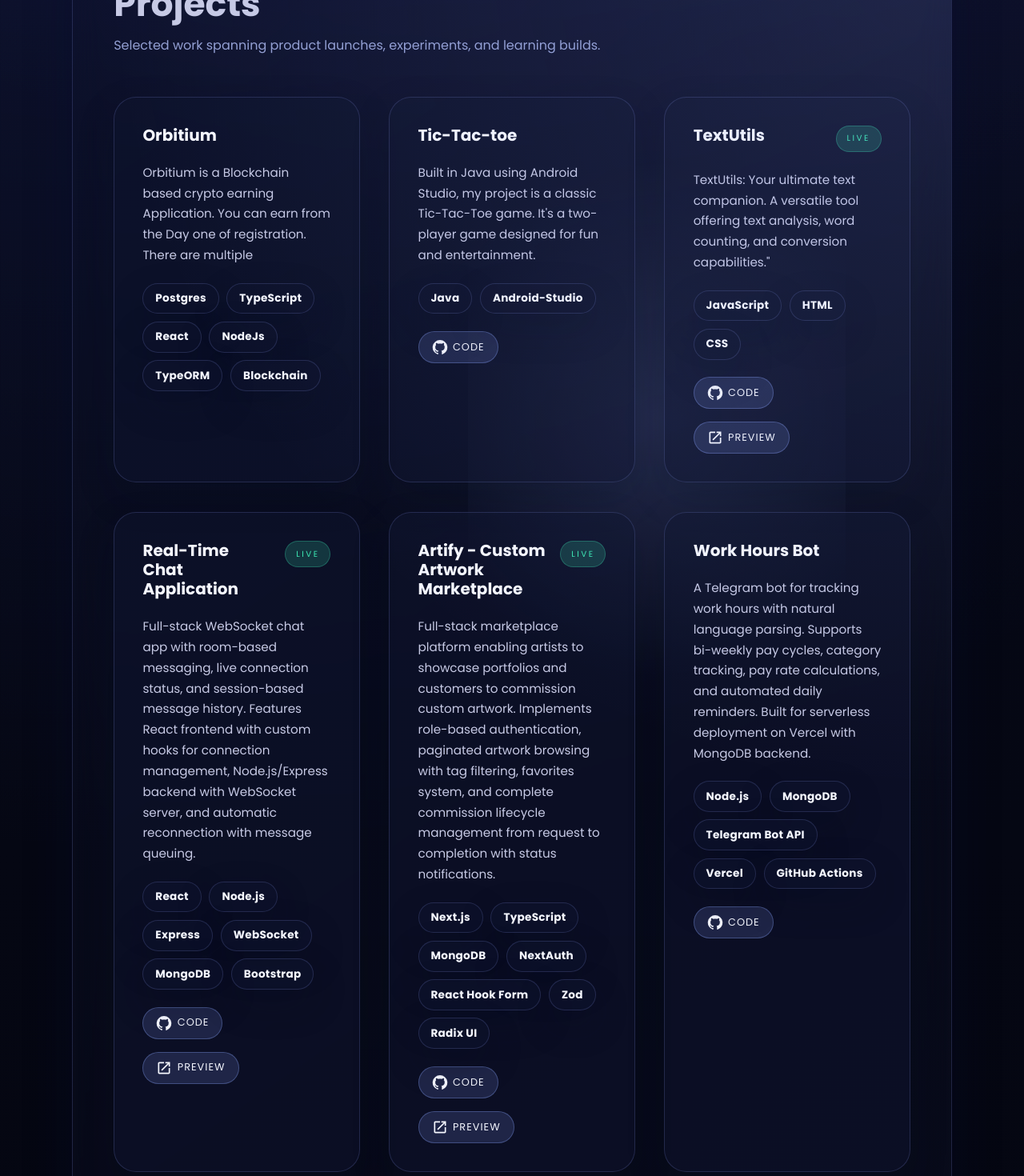
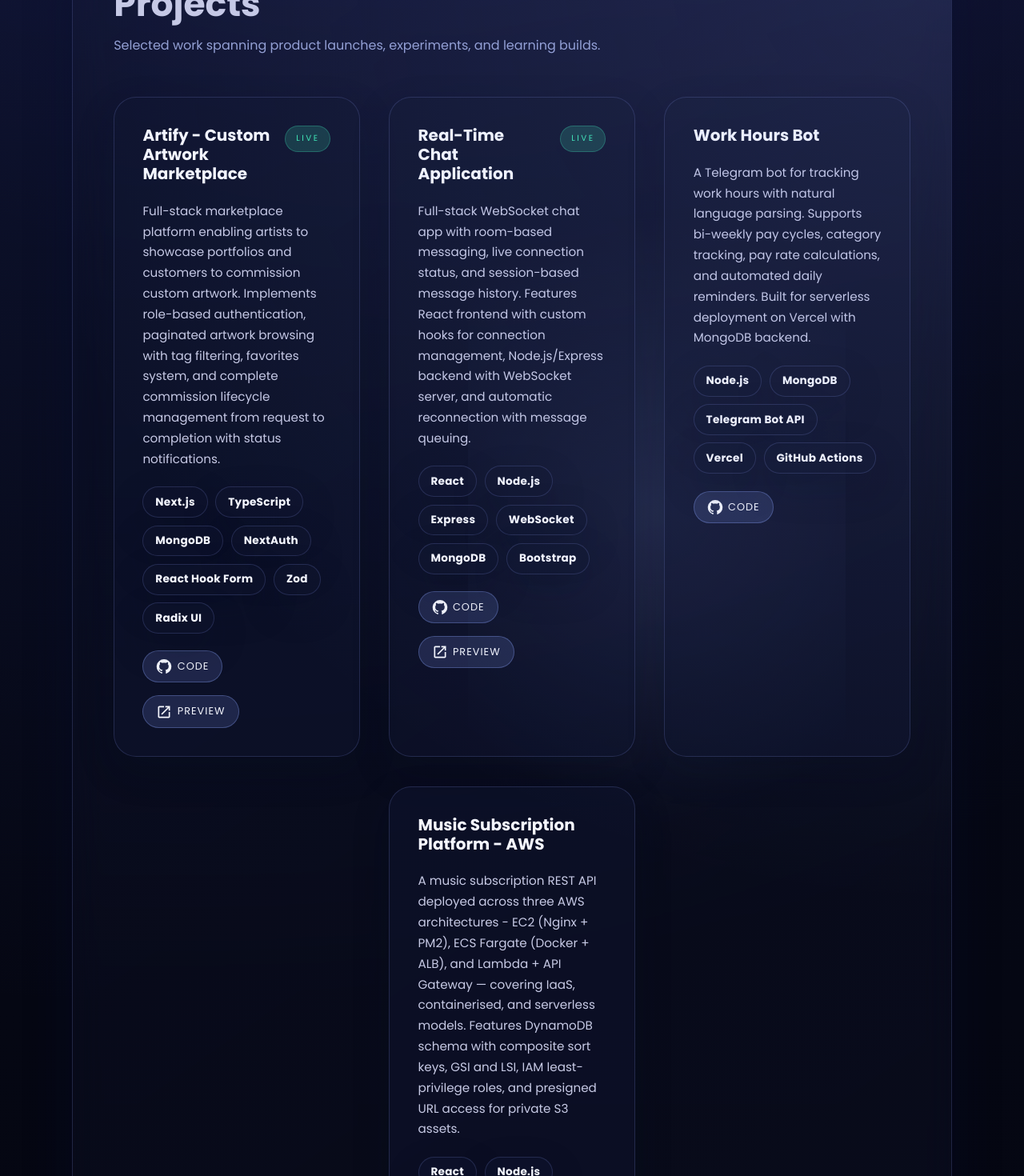
Before and after one commit to krn1904/Portfolio, a React (Create React App) app: page / in a window 1280 px wide. Shown: the part 2240-3710 px from the top of the page at 80% size. Built offline with nearby package versions, Linux system fonts and the light colour scheme; no server answers.

Commit message:
remove unnecessary projects and rearrange the order. add aws music project as well

```diff
--- a/src/portfolio.js
+++ b/src/portfolio.js
@@ -65,20 +65,20 @@
 const projects = [
   // projects can be added an removed
   // if there are no projects, Projects section won't show up
-  {
-    name: 'Orbitium',
-    description:
-      'Orbitium is a Blockchain based crypto earning Application. You can earn from the Day one of registration. There are multiple',
-    stack: ['Postgres', 'TypeScript', 'React', 'NodeJs', 'TypeORM', 'Blockchain'],
-  },
-  {
-    name: 'Tic-Tac-toe',
-    description:
-      "Built in Java using Android Studio, my project is a classic Tic-Tac-Toe game. It's a two-player game designed for fun and entertainment.",
-    stack: [ 'Java', 'Android-Studio'],
-    sourceCode: 'https://github.com/krn1904/Tic-Tac-Toe',
-    // livePreview: 'https://github.com',
-  },
+  // {
+  //   name: 'Orbitium',
+  //   description:
+  //     'Orbitium is a Blockchain based crypto earning Application. You can earn from the Day one of registration. There are multiple',
+  //   stack: ['Postgres', 'TypeScript', 'React', 'NodeJs', 'TypeORM', 'Blockchain'],
+  // },
+  // {
+  //   name: 'Tic-Tac-toe',
+  //   description:
+  //     "Built in Java using Android Studio, my project is a classic Tic-Tac-Toe game. It's a two-player game designed for fun and entertainment.",
+  //   stack: [ 'Java', 'Android-Studio'],
+  //   sourceCode: 'https://github.com/krn1904/Tic-Tac-Toe',
+  //   // livePreview: 'https://github.com',
+  // },
   // removed project as it is not completed and not have any preeview. Think to add later when completed
   // {
   //   name: 'Book-E-Sell',
@@ -98,13 +98,21 @@
   //   sourceCode: 'https://github.com/krn1904/CurrencyConverter',
   //   // livePreview: 'https://github.com',
   // },
+  // {
+  //   name: 'TextUtils',
+  //   description:
+  //     'TextUtils: Your ultimate text companion. A versatile tool offering text analysis, word counting, and conversion capabilities."',
+  //   stack: ['JavaScript', 'HTML', 'CSS'],
+  //   sourceCode: "https://github.com/krn1904/textutils",
+  //   livePreview: process.env.REACT_APP_TEXTUTILSURL
+  // },
   {
-    name: 'TextUtils',
+    name: 'Artify - Custom Artwork Marketplace',
     description:
-      'TextUtils: Your ultimate text companion. A versatile tool offering text analysis, word counting, and conversion capabilities."',
-    stack: ['JavaScript', 'HTML', 'CSS'],
-    sourceCode: "https://github.com/krn1904/textutils",
-    livePreview: process.env.REACT_APP_TEXTUTILSURL
+      'Full-stack marketplace platform enabling artists to showcase portfolios and customers to commission custom artwork. Implements role-based authentication, paginated artwork browsing with tag filtering, favorites system, and complete commission lifecycle management from request to completion with status notifications.',
+    stack: ['Next.js', 'TypeScript', 'MongoDB', 'NextAuth', 'React Hook Form', 'Zod', 'Radix UI'],
+    sourceCode: 'https://github.com/krn1904/artify',
+    livePreview: process.env.REACT_APP_ARTIFYURL
   },
   {
     name: 'Real-Time Chat Application',
@@ -115,22 +123,21 @@
     livePreview: process.env.REACT_APP_CHATAPPFEURL
   },
   {
-  name: 'Artify - Custom Artwork Marketplace',
-  description:
-    'Full-stack marketplace platform enabling artists to showcase portfolios and customers to commission custom artwork. Implements role-based authentication, paginated artwork browsing with tag filtering, favorites system, and complete commission lifecycle management from request to completion with status notifications.',
-  stack: ['Next.js', 'TypeScript', 'MongoDB', 'NextAuth', 'React Hook Form', 'Zod', 'Radix UI'],
-  sourceCode: 'https://github.com/krn1904/artify',
-  livePreview: process.env.REACT_APP_ARTIFYURL
-  },
-  {
     name: 'Work Hours Bot',
     description:
       'A Telegram bot for tracking work hours with natural language parsing. Supports bi-weekly pay cycles, category tracking, pay rate calculations, and automated daily reminders. Built for serverless deployment on Vercel with MongoDB backend.',
     stack: ['Node.js', 'MongoDB', 'Telegram Bot API', 'Vercel', 'GitHub Actions'],
     sourceCode: 'https://github.com/krn1904/workHoursBot',
     // livePreview: process.env.TELEGRAM_BOT_USERNAME || '@your_work_hours_bot'
+  },
+  {
+    name: 'Music Subscription Platform - AWS',
+    description:
+      'A music subscription REST API deployed across three AWS architectures - EC2 (Nginx + PM2), ECS Fargate (Docker + ALB), and Lambda + API Gateway — covering IaaS, containerised, and serverless models. Features DynamoDB schema with composite sort keys, GSI and LSI, IAM least-privilege roles, and presigned URL access for private S3 assets.',
+    stack: ['React', 'Node.js', 'DynamoDB', 'S3', 'EC2', 'ECS Fargate', 'Lambda', 'Docker', 'AWS IAM'],
+    sourceCode: 'https://github.com/krn1904/music-backend',
+    // livePreview: 'your-deployed-url-here'
   }
-
 ]
 
 const skills = [
@@ -141,12 +148,13 @@
   'React',
   'vueJs',
   'NodeJs',
+  'AWS',
   'HTML',
   'CSS',
   'Postgres',
   'TypeORM',
   'java',
-  'Blockchain',
+  'Blockchain'
 ]
 
 const contact = {
```
